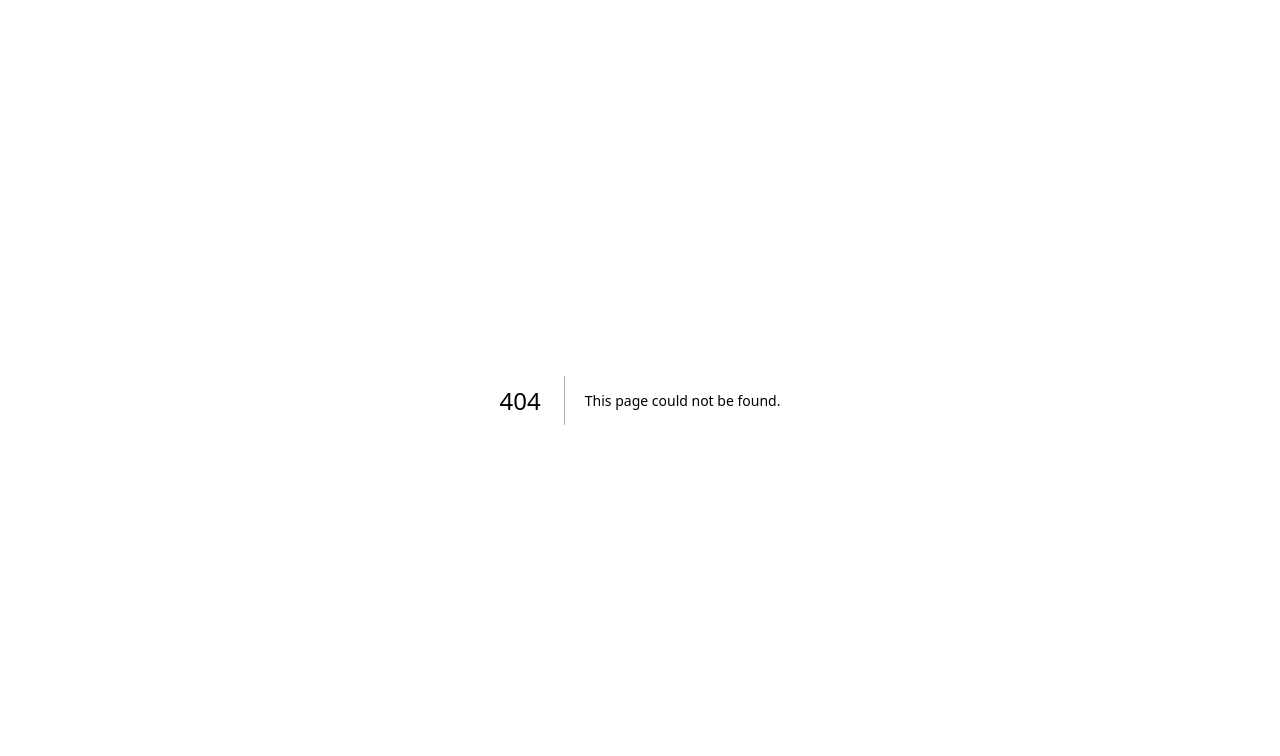
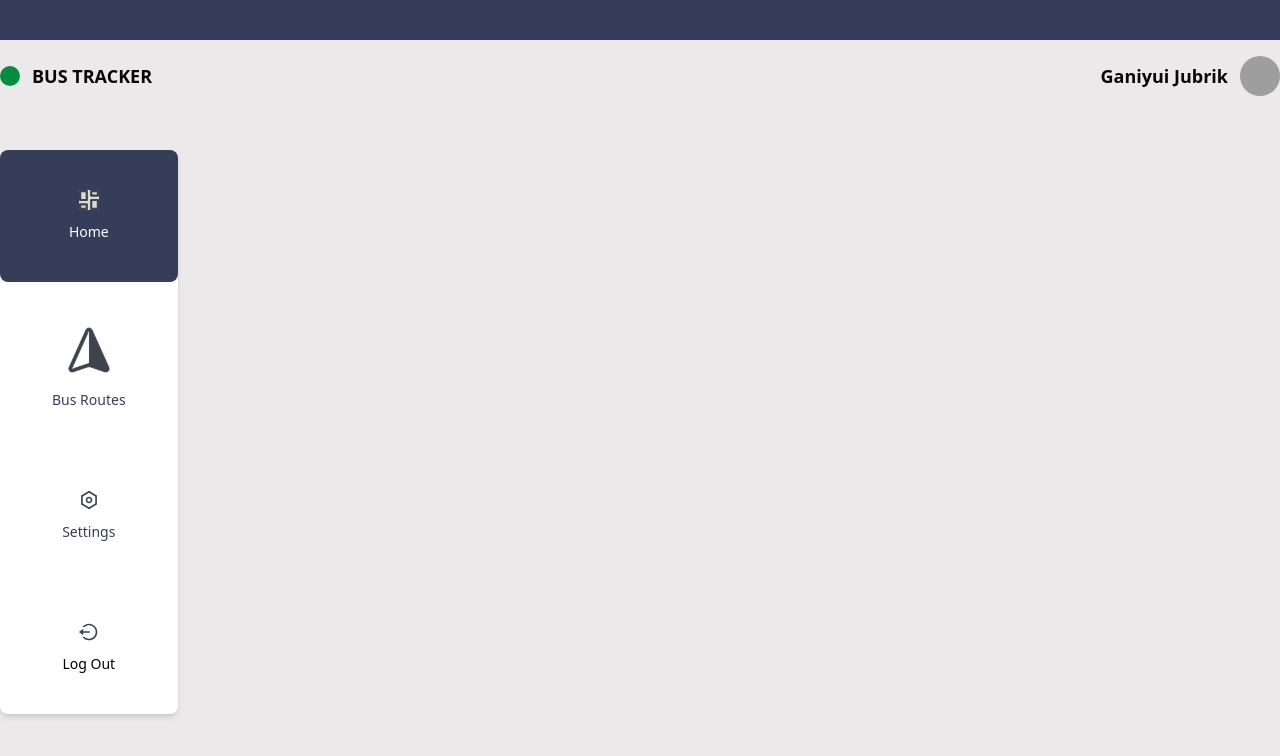
Before and after one commit to Sijibomii/501, a Next.js app in the folder client/: page /user in a window 1280 px wide. Before the commit this address had no page. Shown: the top 756 px of the page. Built offline with nearby package versions, Linux system fonts and the light colour scheme; grey boxes are pictures that could not be loaded.

Commit message:
home dash..

```diff
--- /dev/null
+++ b/client/src/components/UserLayout.tsx
@@ -0,0 +1,23 @@
+import React from "react";
+import { Auth } from "@/auth/Auth";
+import MainLayout from "./MainLayout";
+import { LayoutHeader } from "./LayoutHeader";
+import { UserLeftPanel }from "./UserLeftPanel";
+interface LayoutProps {
+    children: React.ReactNode;
+}
+export const Layout: React.FC<LayoutProps> = ({
+  children,
+}) => {
+
+  return (
+    <Auth>
+      <MainLayout
+        leftPanel={<UserLeftPanel/>}
+        layoutHeader={<LayoutHeader/>}
+        >
+        {children}
+      </MainLayout>
+    </Auth>
+  );
+};
--- /dev/null
+++ b/client/src/components/UserLeftPanel.tsx
@@ -0,0 +1,51 @@
+import DashIcon from '@/icons/Dashboard'
+import BusIcon from '@/icons/Bus'
+import NavIcon from '@/icons/NavIcon'
+import SettingsIcon from '@/icons/Settings'
+import LogoutIcon from '@/icons/LogOut'
+import React from 'react'
+import { useUserCurrentPage } from "../global-stores/useUserCurrentPage"
+
+interface UserLeftPanelProps{}
+
+export const UserLeftPanel: React.FC<UserLeftPanelProps> = ({}) => {
+    const { currentPage, set } = useUserCurrentPage();
+    return (
+        <div className='admin-left-panel'>
+            <div className='admin-left-panel-container bg-white rounded-lg shadow-md'>
+                <div className={`panel-1 flex items-center flex-col p-10 cursor-pointer
+                ${currentPage == 'home' ? "bg-secondary text-white" : "text-secondary"}  rounded-lg`}
+                    onClick={()=>{
+                        set({ currentPage: 'home' })
+                    }}
+                    >
+                    <DashIcon className={currentPage == 'home' ? "bg-[#dbdbdb]" : "text-secondary"} width={20} height={20} />
+                    <h4 className='font-light text-sm mt-3'>Home</h4>
+                </div>
+
+                <div className={`panel-3 flex items-center flex-col p-10 cursor-pointer
+                    ${currentPage == 'route' ? "bg-secondary text-white" : "text-secondary"} rounded-lg`}
+                    onClick={()=>{
+                        set({ currentPage: 'route' })
+                    }}
+                    >
+                    <NavIcon className={currentPage == 'route' ? "bg-[#dbdbdb]" : "text-secondary"} width={20} height={20} />
+                    <h4 className=' font-light text-sm mt-3'>Bus Routes</h4>
+                </div>
+                <div className={`panel-4 flex items-center flex-col p-10 cursor-pointer
+                  ${currentPage == 'settings' ? "bg-secondary text-white" : "text-secondary"} rounded-lg`}
+                    onClick={()=>{
+                        set({ currentPage: 'settings' })
+                    }}
+                  >
+                    <SettingsIcon className={currentPage == 'settings' ? "bg-[#dbdbdb]" : "text-secondary"} width={20} height={20} />
+                    <h4 className=' font-light text-sm mt-3'>Settings</h4>
+                </div>
+                <div className='panel-4 flex items-center flex-col p-10 cursor-pointer   rounded-lg'>
+                    <LogoutIcon className='text-white' width={20} height={20} />
+                    <h4 className=' font-light text-sm mt-3'>Log Out</h4>
+                </div>
+            </div>
+        </div>
+    )
+}
--- /dev/null
+++ b/client/src/global-stores/useUserCurrentPage.ts
@@ -0,0 +1,19 @@
+import { create } from "zustand";
+import { combine } from "zustand/middleware";
+
+type AllowedPages = 'home' | 'route' | 'settings';
+
+interface UserCurrentPageState {
+    page: AllowedPages;
+}
+
+export const useUserCurrentPage = create<UserCurrentPageState>(
+  combine(
+    {
+      currentPage: 'home',
+    },
+    (set: any) => ({
+      set,
+    })
+  )
+);
--- /dev/null
+++ b/client/src/pages/user.tsx
@@ -0,0 +1,21 @@
+import React from 'react'
+import { Auth } from '@/auth/Auth'
+import { HeaderController } from '@/components/HeaderController'
+import { Layout } from '@/components/UserLayout'
+import { useUserCurrentPage } from '@/global-stores/useUserCurrentPage'
+
+function AdminDashboard() {
+
+  const { currentPage, set } = useUserCurrentPage();
+
+  return (
+    <Auth>
+      <HeaderController/>
+        <Layout>
+
+        </Layout>
+    </Auth>
+  )
+}
+
+export default AdminDashboard
```
